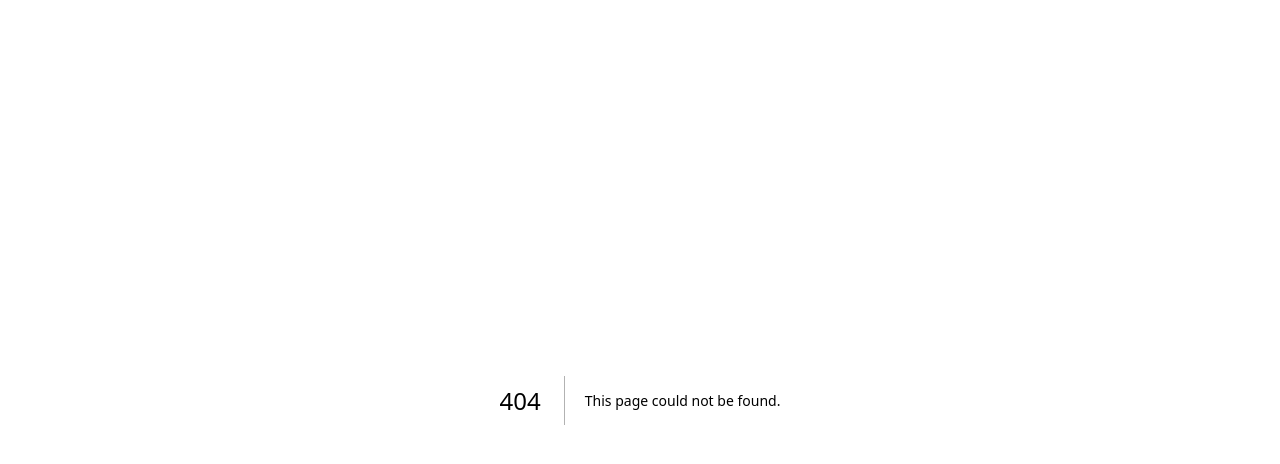
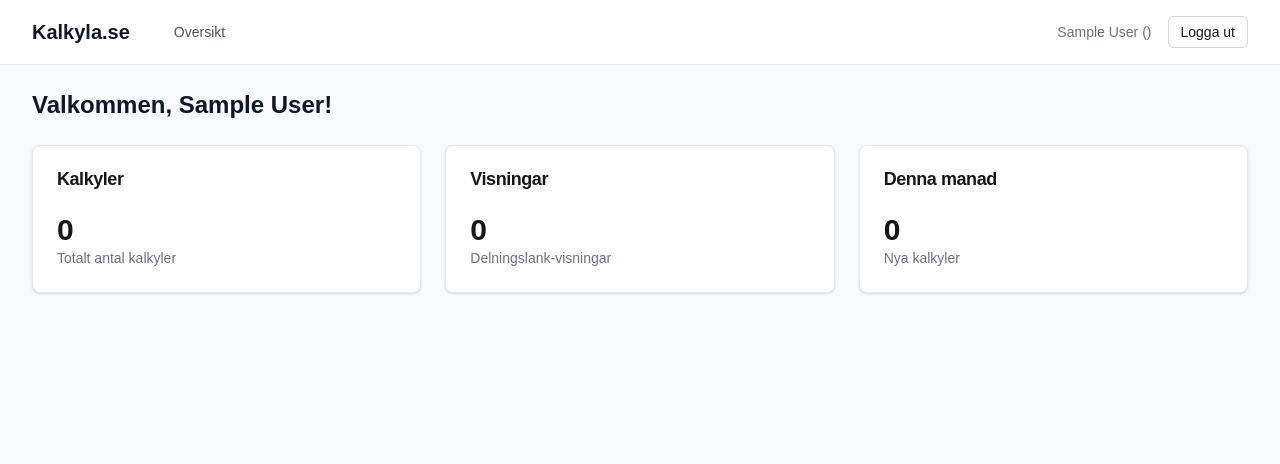
Before and after one commit to ProffsKontakt/autokalkyl, a Next.js app: page /dashboard in a window 1280 px wide. Before the commit this address had no page. Shown: the top 464 px of the page. Built offline with nearby package versions, Linux system fonts and the light colour scheme; no server answers; sample sign-in values are in the browser's storage.

Commit message:
feat(01-05): create dashboard layout and navigation
- Dashboard layout with auth redirect and DashboardNav
- Role-based navigation links (Admin, Users, Settings)
- Dashboard page with placeholder metric cards
- Logout button integration

```diff
--- /dev/null
+++ b/src/app/(dashboard)/dashboard/page.tsx
@@ -0,0 +1,50 @@
+import { auth } from '@/lib/auth/auth';
+import { Card, CardContent, CardHeader, CardTitle } from '@/components/ui/card';
+
+export const metadata = {
+  title: 'Dashboard - Kalkyla.se',
+};
+
+export default async function DashboardPage() {
+  const session = await auth();
+
+  return (
+    <div>
+      <h1 className="text-2xl font-bold text-gray-900 mb-6">
+        Valkommen, {session?.user?.name}!
+      </h1>
+
+      <div className="grid grid-cols-1 md:grid-cols-3 gap-6">
+        <Card>
+          <CardHeader>
+            <CardTitle className="text-lg">Kalkyler</CardTitle>
+          </CardHeader>
+          <CardContent>
+            <p className="text-3xl font-bold">0</p>
+            <p className="text-sm text-gray-500">Totalt antal kalkyler</p>
+          </CardContent>
+        </Card>
+
+        <Card>
+          <CardHeader>
+            <CardTitle className="text-lg">Visningar</CardTitle>
+          </CardHeader>
+          <CardContent>
+            <p className="text-3xl font-bold">0</p>
+            <p className="text-sm text-gray-500">Delningslank-visningar</p>
+          </CardContent>
+        </Card>
+
+        <Card>
+          <CardHeader>
+            <CardTitle className="text-lg">Denna manad</CardTitle>
+          </CardHeader>
+          <CardContent>
+            <p className="text-3xl font-bold">0</p>
+            <p className="text-sm text-gray-500">Nya kalkyler</p>
+          </CardContent>
+        </Card>
+      </div>
+    </div>
+  );
+}
--- /dev/null
+++ b/src/app/(dashboard)/layout.tsx
@@ -0,0 +1,24 @@
+import { redirect } from 'next/navigation';
+import { auth } from '@/lib/auth/auth';
+import { DashboardNav } from '@/components/layout/dashboard-nav';
+
+export default async function DashboardLayout({
+  children,
+}: {
+  children: React.ReactNode;
+}) {
+  const session = await auth();
+
+  if (!session?.user) {
+    redirect('/login');
+  }
+
+  return (
+    <div className="min-h-screen bg-gray-50">
+      <DashboardNav user={session.user} />
+      <main className="max-w-7xl mx-auto py-6 px-4 sm:px-6 lg:px-8">
+        {children}
+      </main>
+    </div>
+  );
+}
--- /dev/null
+++ b/src/components/layout/dashboard-nav.tsx
@@ -0,0 +1,81 @@
+'use client';
+
+import Link from 'next/link';
+import { useRouter } from 'next/navigation';
+import { Button } from '@/components/ui/button';
+import { logoutAction } from '@/actions/auth';
+import { ROLES } from '@/lib/auth/permissions';
+
+interface DashboardNavProps {
+  user: {
+    name: string;
+    role: string;
+    orgSlug: string | null;
+  };
+}
+
+export function DashboardNav({ user }: DashboardNavProps) {
+  const router = useRouter();
+  const isSuperAdmin = user.role === ROLES.SUPER_ADMIN;
+  const isOrgAdmin = user.role === ROLES.ORG_ADMIN;
+
+  const handleLogout = async () => {
+    await logoutAction();
+    router.push('/login');
+    router.refresh();
+  };
+
+  return (
+    <nav className="bg-white border-b border-gray-200">
+      <div className="max-w-7xl mx-auto px-4 sm:px-6 lg:px-8">
+        <div className="flex justify-between h-16">
+          <div className="flex items-center space-x-8">
+            <Link href="/dashboard" className="text-xl font-semibold text-gray-900">
+              Kalkyla.se
+            </Link>
+            <div className="hidden md:flex space-x-4">
+              <Link
+                href="/dashboard"
+                className="text-gray-600 hover:text-gray-900 px-3 py-2 text-sm"
+              >
+                Oversikt
+              </Link>
+              {(isSuperAdmin || isOrgAdmin) && (
+                <Link
+                  href="/dashboard/users"
+                  className="text-gray-600 hover:text-gray-900 px-3 py-2 text-sm"
+                >
+                  Anvandare
+                </Link>
+              )}
+              {isOrgAdmin && (
+                <Link
+                  href="/dashboard/settings"
+                  className="text-gray-600 hover:text-gray-900 px-3 py-2 text-sm"
+                >
+                  Installningar
+                </Link>
+              )}
+              {isSuperAdmin && (
+                <Link
+                  href="/admin/organizations"
+                  className="text-gray-600 hover:text-gray-900 px-3 py-2 text-sm"
+                >
+                  Admin
+                </Link>
+              )}
+            </div>
+          </div>
+          <div className="flex items-center space-x-4">
+            <span className="text-sm text-gray-500">
+              {user.name} ({user.role})
+            </span>
+            <Button variant="outline" size="sm" onClick={handleLogout}>
+              Logga ut
+            </Button>
+          </div>
+        </div>
+      </div>
+    </nav>
+  );
+}
```
